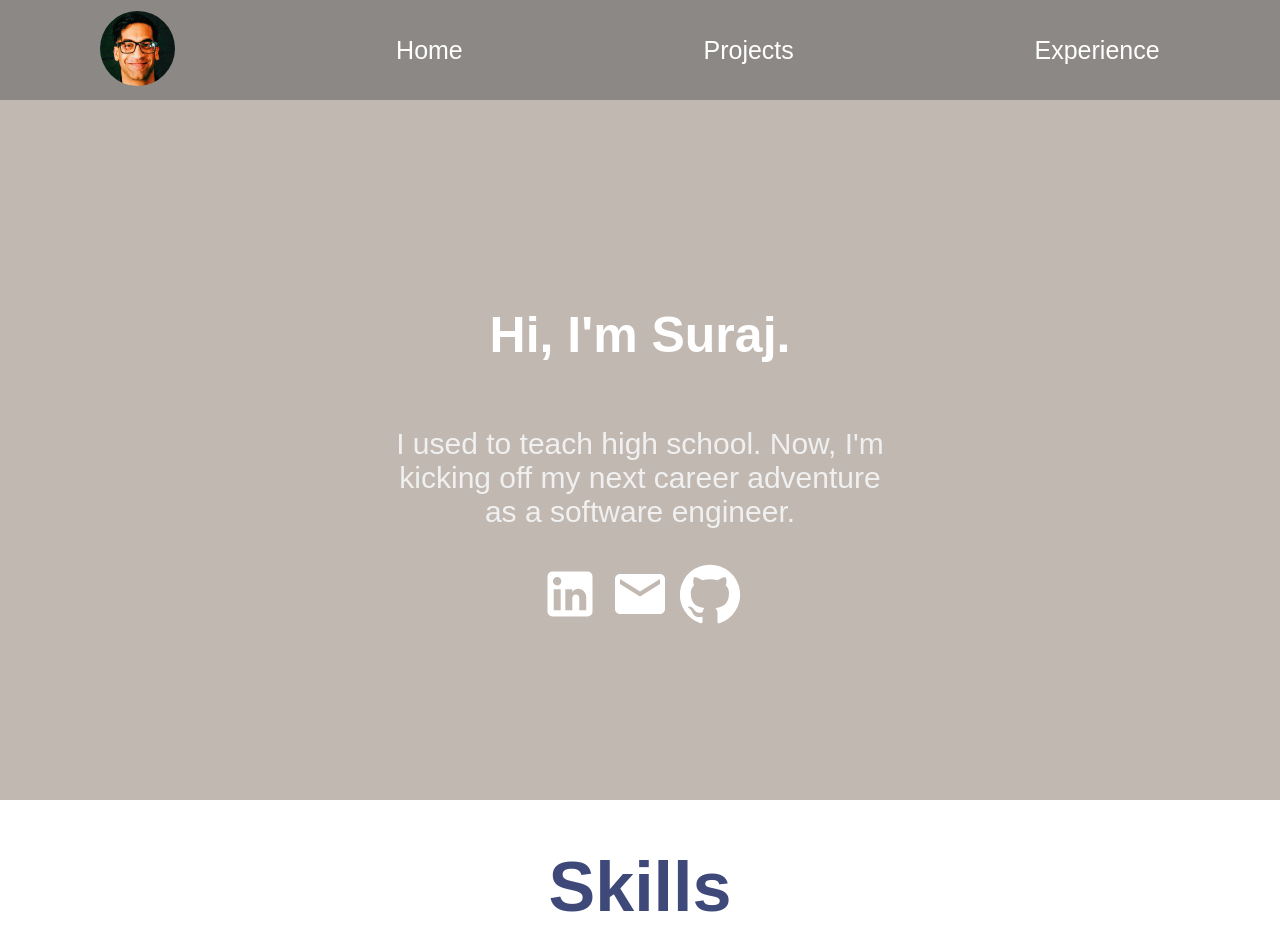
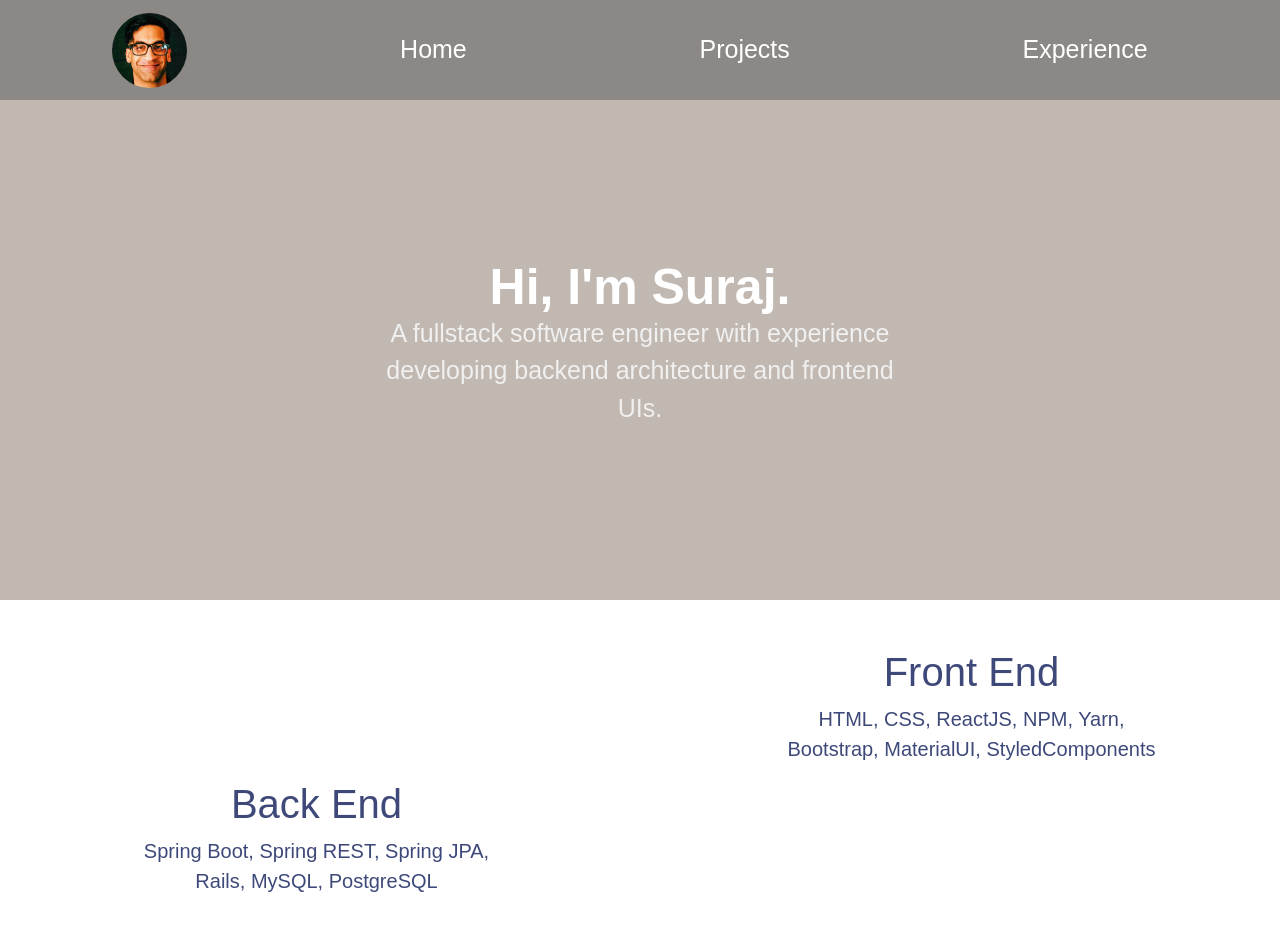
Before and after one commit to surajgopal85/surajgopal85.github.io, a React (Create React App) app: page / in a window 1280 px wide. Shown: the top 952 px of the page. Built offline with nearby package versions, Linux system fonts and the light colour scheme.

Commit message:
changed to heros layout on front page, deleted Mail icon, added skills, changed project link

```diff
--- a/public/index.html
+++ b/public/index.html
@@ -15,6 +15,10 @@
       user's mobile device or desktop. See https://developers.google.com/web/fundamentals/web-app-manifest/
     -->
     <link rel="manifest" href="%PUBLIC_URL%/manifest.json" />
+
+    <!-- Bootstrap -->
+    <link rel="stylesheet" href="https://cdn.jsdelivr.net/npm/bootstrap@4.3.1/dist/css/bootstrap.min.css"
+    integrity="sha384-ggOyR0iXCbMQv3Xipma34MD+dH/1fQ784/j6cY/iJTQUOhcWr7x9JvoRxT2MZw1T" crossorigin="anonymous">
 
     <!-- Google Fonts-->
     <link href="https://fonts.googleapis.com/css2?family=Roboto:wght@100;400&display=swap" rel="stylesheet">
--- /dev/null
+++ b/src/UI/Heros.jsx
@@ -0,0 +1,59 @@
+import React from 'react';
+
+const Heros = () => {
+  return (
+    <>
+      <div className="d-none d-lg-block">
+        <div className="row g-0 mt-5">
+          <div className="col-sm-6 col-md-6">
+            <div className="col-image-left"></div>
+          </div>
+          <div className="col-4 col-md-4 container d-flex justify-content-center align-items-center">
+            <div className="ml-2">
+              <h1>Front End</h1>
+              <p className="lead">
+              HTML, CSS, ReactJS, NPM, Yarn, Bootstrap, MaterialUI, StyledComponents
+              </p>
+            </div>
+          </div>
+        </div>
+        <div className="row g-0">
+          <div className="col-4 col-md-4 container d-flex justify-content-center align-items-center">
+            <div className="ml-2">
+              <h1>Back End</h1>
+              <p className="lead">Spring Boot, Spring REST, Spring JPA, Rails, MySQL, PostgreSQL</p>
+            </div>
+          </div>
+          <div className="col-sm-6 col-md-6">
+            <div className="col-image-right"></div>
+          </div>
+        </div>
+      </div>
+
+      {/* Mobile Heros */}
+      <div className="d-lg-none">
+        <div className="container">
+          <div className="m-2">
+            <div className="col-image-left"></div>
+                <div className="mt-2">
+                <h1>Front End</h1>
+                <p className="lead">
+                HTML, CSS, ReactJS, Typescript, NPM, Yarn, Bootstrap, MaterialUI, StyledComponents
+                </p>
+                <a href="#" className="btn main-color btn-lg text-white">Sign up</a>
+              </div>
+            </div>
+          </div>
+          <div className="m-2">
+            <div className="col-image-right"></div>
+              <div className="mt-2">
+                <h1>Back End</h1>
+                <p className="lead">Spring Boot, Spring REST, Spring JPA, Rails, MySQL, PostgreSQL</p>
+              </div>
+          </div>
+        </div>
+    </>
+  );
+}
+
+export default Heros;
--- a/src/helpers/ProjectList.jsx
+++ b/src/helpers/ProjectList.jsx
@@ -13,7 +13,7 @@ export const ProjectList = [
     name: 'Spring Boot Library',
     image: spring_boot_library,
     skills: 'React, Typescript, Spring Boot, Spring MVC, MySQL,  HTML, CSS, Bootstrap',
-    link: 'http://www.google.com/',
+    link: 'https://github.com/surajgopal85/library-app',
     description: 'Spring Boot Backend with MySQL scripts uploading books for Database. Front end with React and Typescript.'
   }
 ]
--- a/src/pages/Home.jsx
+++ b/src/pages/Home.jsx
@@ -2,6 +2,7 @@ import React from 'react';
 import LinkedInIcon from '@material-ui/icons/LinkedIn';
 import GitHubIcon from '@material-ui/icons/GitHub';
 import EmailIcon from '@material-ui/icons/Email';
+import Heros from '../UI/Heros';
 
 import '../styles/Home.css';
 
@@ -10,23 +11,23 @@ const Home = () => {
     <div className='home'>
       <div className="about">
         <h2>Hi, I'm Suraj.</h2>
-        <div className="prompt">
-        <p>I used to teach high school.
-        Now, I'm kicking off my next career adventure as a software engineer.</p>
-        <div className="socials row">
-          <div className="socialLI col">
-          <a href='https://www.linkedin.com/in/suraj-s-gopal/' target="_blank" rel="noreferrer"><LinkedInIcon /></a>
-          </div>
-          <div className="socialMail col">
-          <a href='https://www.google.com/' target="_blank" rel="noreferrer"><EmailIcon /></a>
-          </div>
-          <div className="socialGH col">
-          <a href='https://github.com/surajgopal85' target="_blank" rel="noreferrer"><GitHubIcon /></a>
-          </div>
-        </div>
+          <div className="prompt">
+            <p>A fullstack software engineer with experience developing backend architecture and frontend UIs.</p>
+            {/* <div className="socials row"> */}
+              {/* <div className="socialLI col">
+              <a href='https://www.linkedin.com/in/suraj-s-gopal/' target="_blank" rel="noreferrer"><LinkedInIcon /></a>
+              </div> */}
+                {/* <div className="socialMail col">
+                <a href='https://www.google.com/' target="_blank" rel="noreferrer"><EmailIcon /></a>
+                </div> */}
+              {/* <div className="socialGH col">
+                <a href='https://github.com/surajgopal85' target="_blank" rel="noreferrer"><GitHubIcon /></a>
+              </div> */}
+          {/* </div> */}
         </div>
       </div>
-      <div className="skills">
+      <Heros />
+      {/* <div className="skills">
         <h1>Skills</h1>
         <ol className='list'>
           <li className='item'>
@@ -42,7 +43,7 @@ const Home = () => {
             <span>Java, Javascript, Python, Ruby</span>
           </li>
         </ol>
-      </div>
+      </div> */}
     </div>
   )
 }
--- a/src/styles/Home.css
+++ b/src/styles/Home.css
@@ -7,7 +7,7 @@
 
 .about {
   width: 100%;
-  height: calc(100vh - 100px);
+  height: 500px;
   display: flex;
   flex-direction: column;
   justify-content: center;
@@ -27,12 +27,16 @@
 
 .about .prompt {
   width: 40%;
-  font-size: 30px;
+  font-size: 25px;
 }
 .prompt svg {
   font-size: 60px;
   margin: 5px;
   color: white;
+}
+
+.socials {
+  height: 20px;
 }
 
 .row {
```
